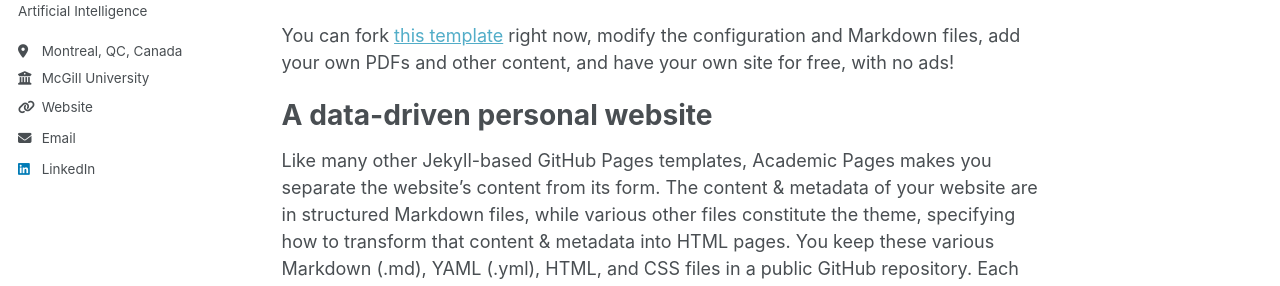
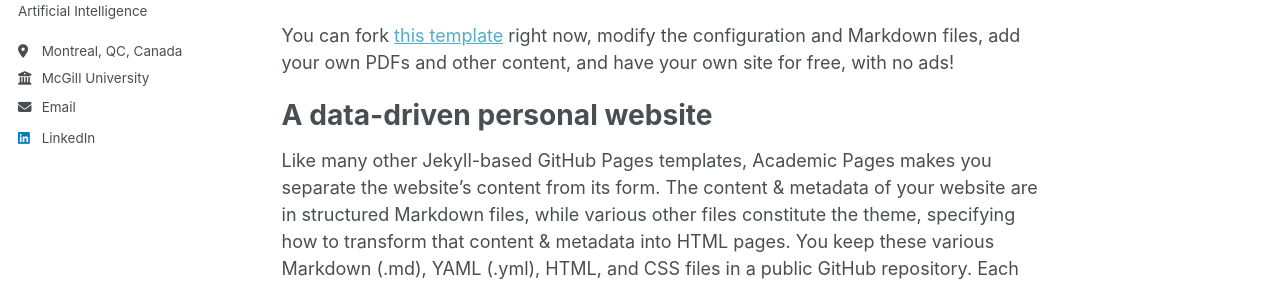
Before and after one commit to CecilyQE/CecilyQE.github.io, a Jekyll site: the page built from _pages/about.md, in a window 1280 px wide. Shown: the part 387-673 px from the top of the page. Built offline with Jekyll 4.4.1, drawn with Linux system fonts in a browser that asks for light colours; a script that is not in the unit is left out.

```diff
--- a/_config.yml
+++ b/_config.yml
@@ -29,7 +29,7 @@ author:
   bio              : "Bsc. Computer Science - Artificial Intelligence"
   location         : "Montreal, QC, Canada"
   employer         : "McGill University"
-  uri              : "URL"
+  uri              : # "URL"
   email            : "tianxin.huang@mail.mcgill.ca"
 
   # Academic websites
```
